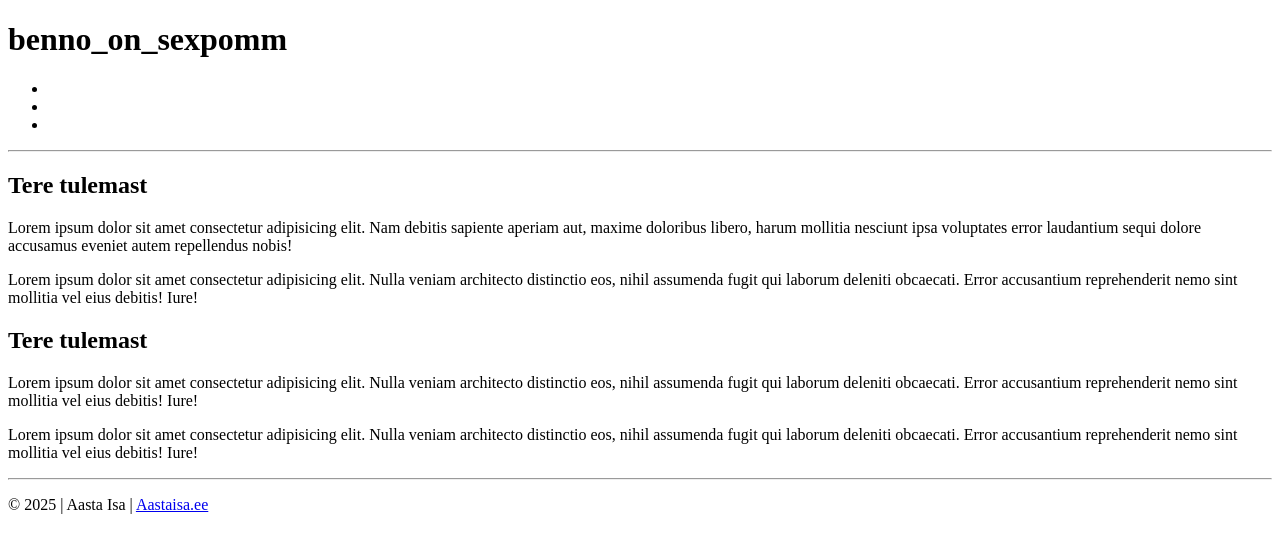
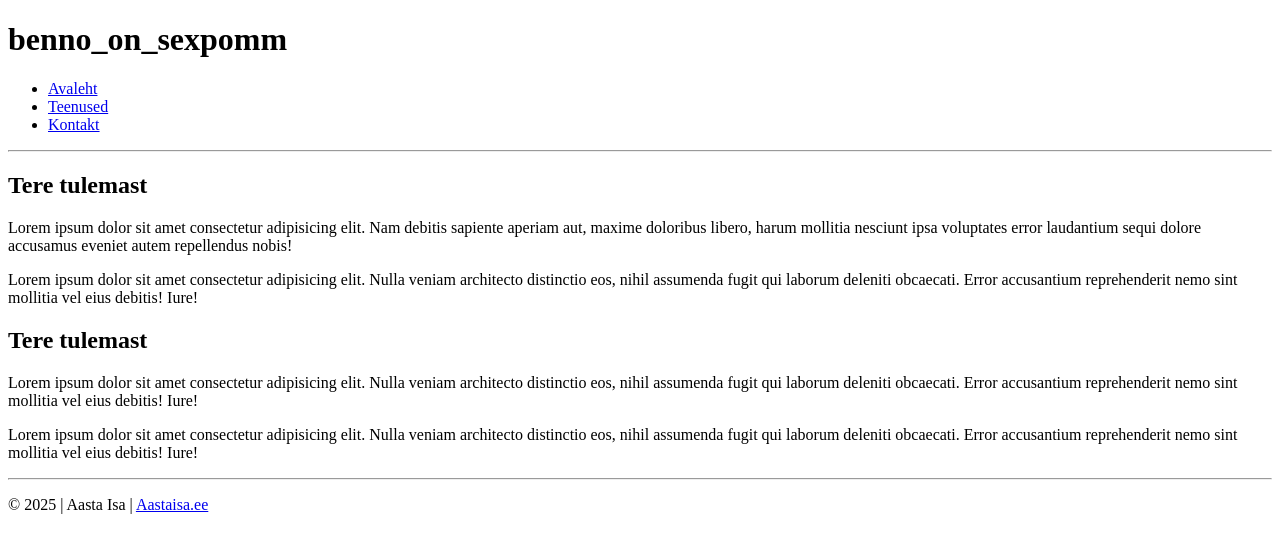
Before and after one commit to kmatteus/HTML5, a plain HTML site: page yl05.html/index.html in a window 1280 px wide. Drawn offline with Linux system fonts and the light colour scheme.

Commit message:
index.html

```diff
--- a/yl05.html/index.html
+++ b/yl05.html/index.html
@@ -9,9 +9,9 @@
     <h1>benno_on_sexpomm</h1>
 <nav>
     <ul>
-        <li><a href="index.html"></a></li>
-        <li><a href="teenused.html"></a></li>
-        <li><a href="kontakt.html"></a></li>
+        <li><a href="index.html">Avaleht</a></li>
+        <li><a href="teenused.html">Teenused</a></li>
+        <li><a href="kontakt.html">Kontakt</a></li>
     </ul>
 </nav>
     <hr>
```
